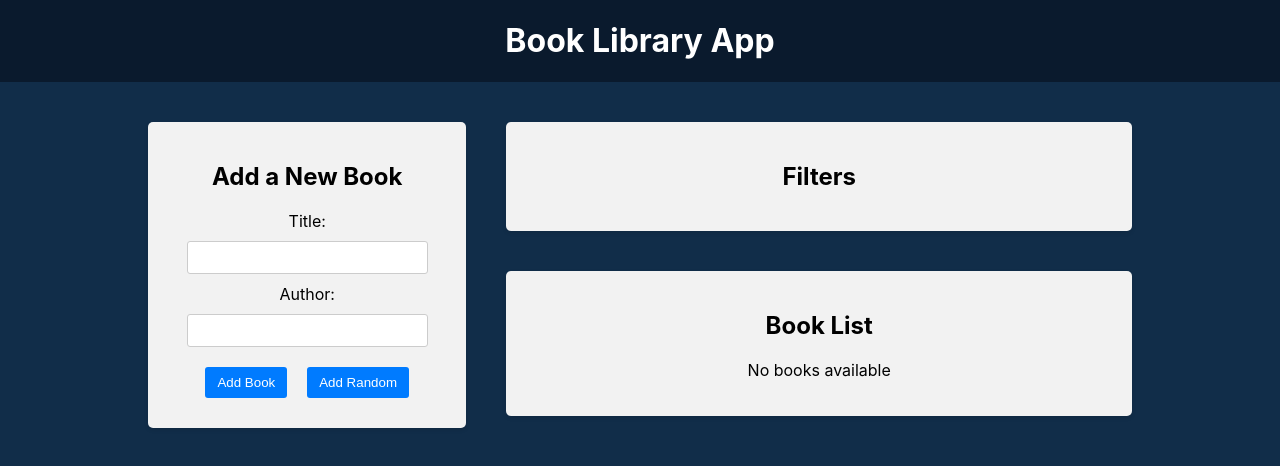
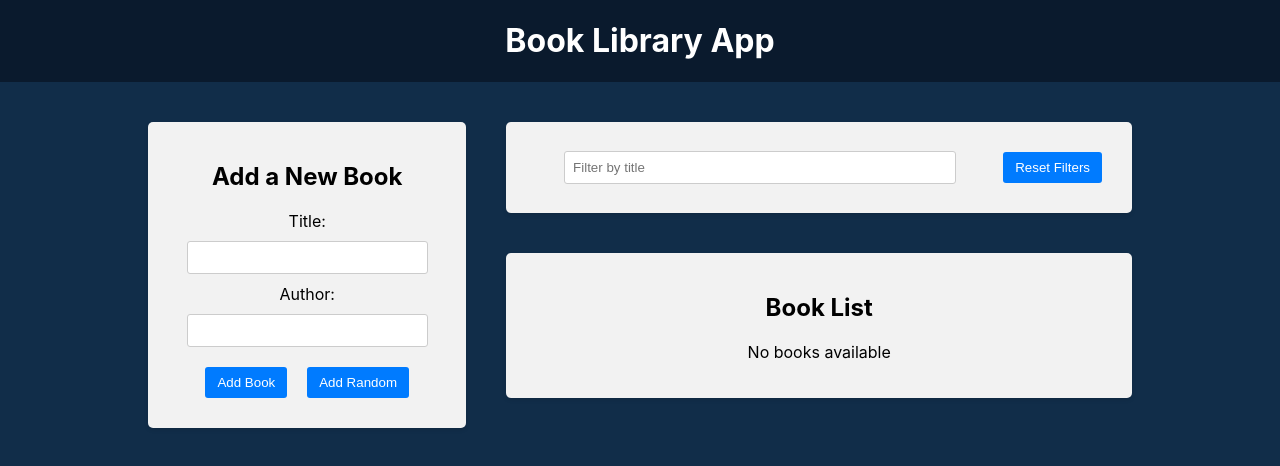
Before and after one commit to dimitrijnemesh/29-react-redux, a React (Create React App) app in the folder frontend/: page / in a window 1280 px wide. Shown: the top 466 px of the page. Built offline with nearby package versions, Linux system fonts and the light colour scheme.

Commit message:
Filter Redux slice and filter by title

```diff
--- a/frontend/src/components/BookList/BookList.js
+++ b/frontend/src/components/BookList/BookList.js
@@ -3,9 +3,11 @@
 
 import "./BookList.css"
 import { deleteBook, toggleFavorite } from "../../redux/books/actionCreators"
+import { selectTitleFilter } from "../../redux/slices/filterSlice"
 
 const BookList = () => {
   const books = useSelector((state) => state.books)
+  const titleFilter = useSelector(selectTitleFilter)
   const dispatch = useDispatch()
 
   const handleDeleteBook = (id) => {
@@ -15,14 +17,22 @@
   const handeToggleBook = (id) => {
     dispatch(toggleFavorite(id))
   }
+
+  const filteredBooks = books.filter((book) => {
+    const matchesTitle = book.title
+      .toLowerCase()
+      .includes(titleFilter.toLowerCase())
+    return matchesTitle
+  })
+
   return (
     <div className="app-block book-list">
       <h2>Book List</h2>
-      {books.length === 0 ? (
+      {filteredBooks.length === 0 ? (
         <p>No books available</p>
       ) : (
         <ul>
-          {books.map((book, index) => (
+          {filteredBooks.map((book, index) => (
             <li key={index}>
               <div className="book-info">
                 {++index}. {book.title} by <strong>{book.author}</strong>
--- a/frontend/src/components/Filter/Filter.js
+++ b/frontend/src/components/Filter/Filter.js
@@ -1,9 +1,39 @@
+import { useDispatch, useSelector } from "react-redux"
+
 import "./Filter.css"
+import {
+  setTitleFilter,
+  resetFilters,
+  selectTitleFilter,
+} from "../../redux/slices/filterSlice"
 
 const Filter = () => {
+  const dispatch = useDispatch()
+  const titleFilter = useSelector(selectTitleFilter)
+
+  const handleTitleFilterChange = (e) => {
+    dispatch(setTitleFilter(e.target.value))
+  }
+
+  const handleResetFilters = () => {
+    dispatch(resetFilters())
+  }
+
   return (
     <div className="app-block filter">
-      <h2>Filters</h2>
+      <div className="filter-row">
+        <div className="filter-group">
+          <input
+            type="text"
+            value={titleFilter}
+            placeholder="Filter by title"
+            onChange={handleTitleFilterChange}
+          />
+        </div>
+        <button type="button" onClick={handleResetFilters}>
+          Reset Filters
+        </button>
+      </div>
     </div>
   )
 }
--- /dev/null
+++ b/frontend/src/redux/slices/filterSlice.js
@@ -0,0 +1,28 @@
+import { createSlice } from "@reduxjs/toolkit"
+
+const initialState = {
+  title: "",
+}
+
+const filterSlice = createSlice({
+  name: "filter",
+  initialState,
+  reducers: {
+    setTitleFilter: (state, action) => {
+      // You can mutate state thanks to Immer library
+      state.title = action.payload
+
+      // You can also return new state as usually
+      //   return { ...state, title: action.payload }
+    },
+    resetFilters: (state) => {
+      return initialState
+    },
+  },
+})
+
+export const { setTitleFilter, resetFilters } = filterSlice.actions
+
+export const selectTitleFilter = (state) => state.filter.title
+
+export default filterSlice.reducer
--- a/frontend/src/redux/store.js
+++ b/frontend/src/redux/store.js
@@ -1,10 +1,12 @@
 import { configureStore } from "@reduxjs/toolkit"
 
 import booksReducer from "./books/reducer"
+import filterReducer from "./slices/filterSlice"
 
 const store = configureStore({
   reducer: {
     books: booksReducer,
+    filter: filterReducer,
   },
 })
 
```
